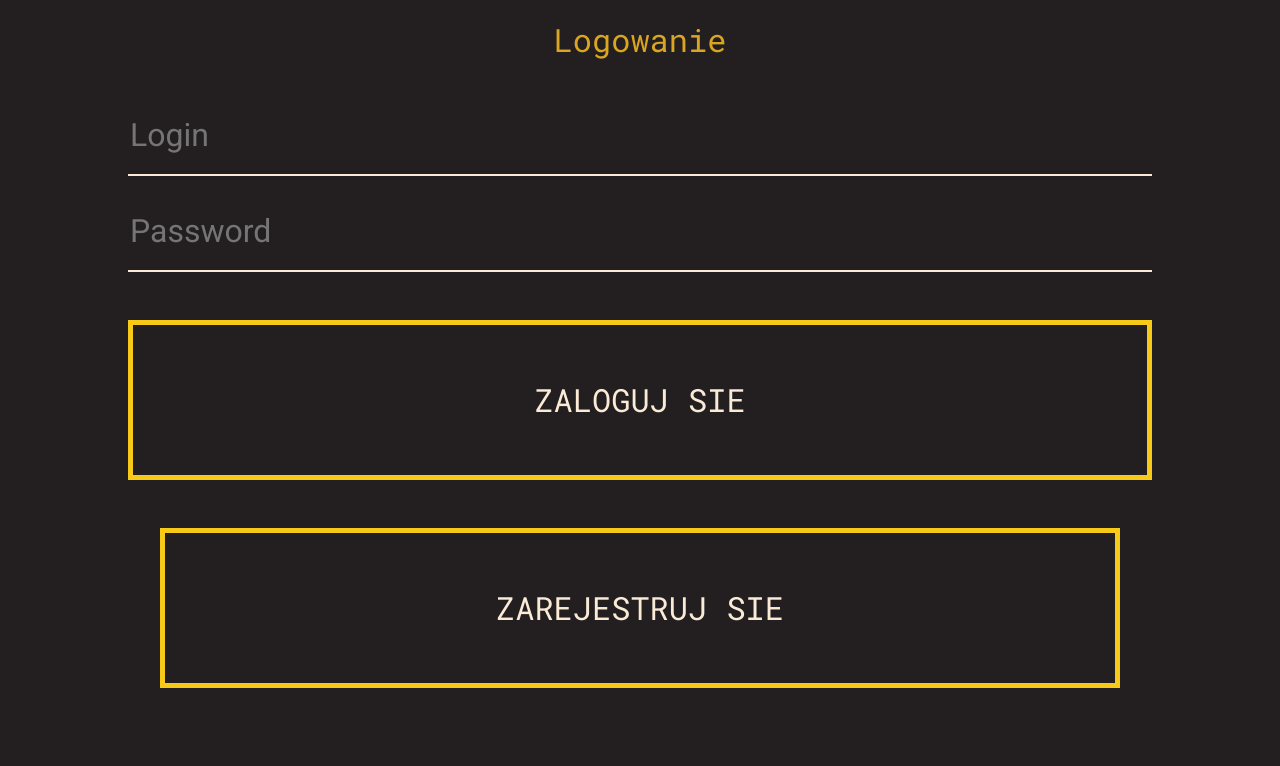
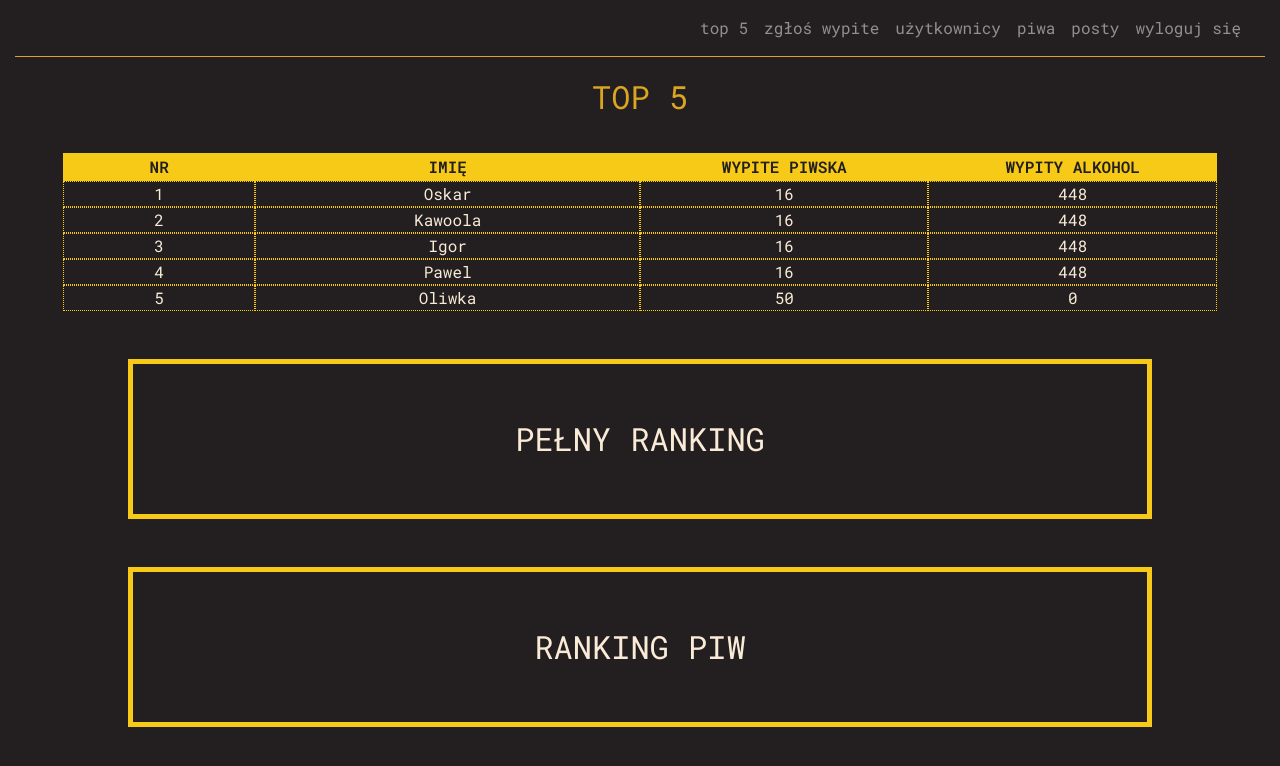
Before and after one commit to rubberTres/beercounter-front, a Vue app: page / in a window 1280 px wide. Shown: the top 766 px of the page. Built offline with nearby package versions, Linux system fonts and the light colour scheme.

Commit message:
main panel

```diff
--- a/src/App.scss
+++ b/src/App.scss
@@ -7,6 +7,14 @@ $light: #FAEBD7;
 
 @import 'node_modules/bootstrap/scss/bootstrap.scss';
 @import 'node_modules/bootstrap-vue/src/index.scss';
+body{
+    box-sizing: border-box;
+    margin: 0;
+    padding: 0;
+    -webkit-user-select: none;
+    -ms-user-select: none;
+    user-select: none;
+}
 #app {
     font-family: 'Roboto', sans-serif;
     width: 100vw;
@@ -71,3 +79,46 @@ p.header{
 	background-color: #F7CA18;
     transition: all 0.3s cubic-bezier(0.215, 0.61, 0.355, 1) 0s;
 }
+
+.rankItem{
+    color: $light;
+    font-family: 'Roboto Mono', sans-serif;
+    border: 1px dotted #F7CA18;
+}
+
+.rankHeader{
+    color: $dark;
+    font-family: 'Roboto Mono', sans-serif;
+    font-weight: 600;
+    background-color: #F7CA18;
+    border: 2px solid #F7CA18;
+}
+.singleItem:hover .rankItem{
+    color: $dark;
+    font-family: 'Roboto Mono', sans-serif;
+    font-weight: 600;
+	background-color: goldenrod;
+    border: 1px solid goldenrod;
+    cursor: pointer;
+    transition: all 0.3s cubic-bezier(0.215, 0.61, 0.355, 1) 0s;
+}
+
+.fontMono{
+    font-family: 'Roboto Mono', sans-serif;
+}
+
+.buttonNav{
+    height: 7vh;
+    width: 60vw;
+    color: $light;
+    font-weight: 400;
+    font-family: 'Roboto', sans-serif;
+    font-size: 1.5rem;
+    border: none;
+	border: 5px solid goldenrod;
+    background-color: $dark;
+	transition: all 0.3s cubic-bezier(0.215, 0.61, 0.355, 1) 0s;
+}
+.border-bottom-light{
+    border-bottom: 1px solid goldenrod;
+}
--- a/src/App.vue
+++ b/src/App.vue
@@ -11,9 +11,11 @@
 <script>
 import Login from "./components/Login.vue";
 import Register from "./components/Register.vue";
+import Main from "./components/Main.vue";
+
 export default {
   name: "App",
-  components: { Login, Register },
+  components: { Login, Register, Main },
 };
 </script>
 
--- /dev/null
+++ b/src/components/Main.vue
@@ -0,0 +1,43 @@
+<template>
+  <div>
+    <navbar></navbar>
+    <b-row>
+      <b-col class="mt-3 d-flex justify-content-center align-items-center">
+        <p class="header">TOP 5</p>
+      </b-col>
+    </b-row>
+    <rank-table :userTable="this.$store.state.userRanking"></rank-table>
+    <b-row>
+      <b-col class="mt-5 d-flex justify-content-center align-items-center">
+        <button
+          @click="getFullList()"
+          class="btn btn-sm animated-button mainButton bigButtonForDrunkPeople rounded-0"
+        >
+          PEŁNY RANKING
+        </button>
+      </b-col>
+    </b-row>
+    <b-row>
+      <b-col class="mt-5 d-flex justify-content-center align-items-center">
+        <button
+          @click="getFullList()"
+          class="btn btn-sm animated-button mainButton bigButtonForDrunkPeople rounded-0"
+        >
+          RANKING PIW
+        </button>
+      </b-col>
+    </b-row>
+  </div>
+</template>
+
+<script>
+import Navbar from "./Navbar.vue";
+import RankTable from "./RankTable.vue";
+export default {
+  methods: {},
+  components: { RankTable, Navbar },
+};
+</script>
+
+<style lang="sass" scoped>
+</style>
--- /dev/null
+++ b/src/components/Navbar.vue
@@ -0,0 +1,35 @@
+<template>
+  <b-navbar
+    toggleable="sm"
+    type="dark"
+    variant="faded"
+    class="border-bottom-light"
+  >
+    <b-navbar-toggle target="nav-collapse" class="ml-auto mr-auto border-0">
+      <template #default="{ expanded }">
+        <button class="buttonNav" v-if="expanded">SCHOWAJ</button>
+        <button class="buttonNav" v-else>ROZWIŃ MENU</button>
+      </template>
+    </b-navbar-toggle>
+
+    <b-collapse id="nav-collapse" is-nav>
+      <b-navbar-nav class="ml-auto fontMono">
+        <b-nav-item @click="renderMain()" class="text-center">
+          top 5
+        </b-nav-item>
+        <b-nav-item class="text-center"> zgłoś wypite </b-nav-item>
+        <b-nav-item class="text-center"> użytkownicy </b-nav-item>
+        <b-nav-item class="text-center"> piwa </b-nav-item>
+        <b-nav-item class="text-center"> posty </b-nav-item>
+        <b-nav-item class="text-center"> wyloguj się </b-nav-item>
+      </b-navbar-nav>
+    </b-collapse>
+  </b-navbar>
+</template>
+
+<script>
+export default {};
+</script>
+
+<style lang="sass" scoped>
+</style>
--- /dev/null
+++ b/src/components/RankTable.vue
@@ -0,0 +1,67 @@
+<template>
+  <div>
+    <b-row class="ml-2 mr-2 ml-lg-5 mr-lg-5">
+      <b-col
+        cols="2"
+        class="mt-3 d-flex justify-content-center align-items-center rankHeader"
+      >
+        NR
+      </b-col>
+      <b-col
+        cols="4"
+        class="mt-3 d-flex justify-content-center align-items-center rankHeader"
+      >
+        IMIĘ
+      </b-col>
+      <b-col
+        cols="3"
+        class="mt-3 d-flex justify-content-center align-items-center rankHeader"
+      >
+        WYPITE PIWSKA
+      </b-col>
+      <b-col
+        cols="3"
+        class="mt-3 d-flex justify-content-center align-items-center rankHeader"
+      >
+        WYPITY ALKOHOL
+      </b-col>
+    </b-row>
+    <div v-for="(user, i) in userTable" :key="user.name">
+      <b-row class="ml-2 mr-2 ml-lg-5 mr-lg-5 singleItem">
+        <b-col
+          cols="2"
+          class="d-flex justify-content-center align-items-center rankItem"
+        >
+          {{ i + 1 }}
+        </b-col>
+        <b-col
+          cols="4"
+          class="d-flex justify-content-center align-items-center rankItem"
+        >
+          {{ user.name }}
+        </b-col>
+        <b-col
+          cols="3"
+          class="d-flex justify-content-center align-items-center rankItem"
+        >
+          {{ user.drank }}
+        </b-col>
+        <b-col
+          cols="3"
+          class="d-flex justify-content-center align-items-center rankItem"
+        >
+          {{ user.alcVol }}
+        </b-col>
+      </b-row>
+    </div>
+  </div>
+</template>
+
+<script>
+export default {
+  props: ["userTable"],
+};
+</script>
+
+<style lang="sass" scoped>
+</style>
--- a/src/store/store.js
+++ b/src/store/store.js
@@ -5,9 +5,16 @@ import Vue from 'vue'
 Vue.use(Vuex);
 
 const state = {
-    currentComponent: "Login",
+    currentComponent: "Main",
     logged: false,
-    username: ""
+    username: "",
+    userRanking: [
+        { name: "Oskar", drank: 16, alcVol: 448 },
+        { name: "Kawoola", drank: 16, alcVol: 448 },
+        { name: "Igor", drank: 16, alcVol: 448 },
+        { name: "Pawel", drank: 16, alcVol: 448 },
+        { name: "Oliwka", drank: 50, alcVol: 0 }
+    ]
 }
 
 // getters
```
Also changed, not shown: src/components/RankHeader.vue (added, +10 -0 lines).
